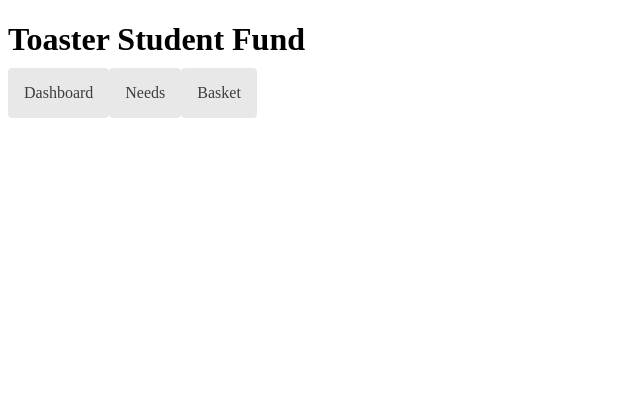
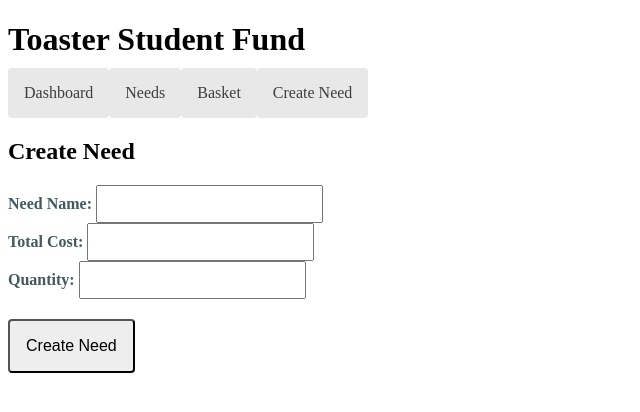
Before and after one commit to theeman05/SWEN-261-StudentUFund, an Angular app in the folder ufund-ui/: page /need-create in a window 1280 px wide. Before the commit this address led to /. Shown: the top 412 px of the page, without its empty margins (0-640 px from the left). Built offline with nearby package versions, Linux system fonts and the light colour scheme.

Commit message:
admin create need implemented

```diff
--- a/ufund-ui/src/app/app-routing.module.ts
+++ b/ufund-ui/src/app/app-routing.module.ts
@@ -5,13 +5,15 @@ import { DashboardComponent } from './dashboard/dashboard.component';
 import { NeedDetailComponent } from './need-detail/need-detail.component';
 import { NeedsComponent } from './needs/needs.component';
 import { BasketComponent } from './basket/basket.component';
+import { NeedCreateComponent } from './need-create/need-create.component';
 
 const routes: Routes = [
   { path: '', redirectTo: '/dashboard', pathMatch: 'full' },
   { path: 'dashboard', component: DashboardComponent },
   { path: 'detail/:name', component: NeedDetailComponent },
   { path: 'needs', component: NeedsComponent },
-  {path: 'basket', component: BasketComponent}
+  {path: 'basket', component: BasketComponent},
+  {path: 'need-create', component: NeedCreateComponent}
 ];
 
 @NgModule({
--- a/ufund-ui/src/app/app.component.html
+++ b/ufund-ui/src/app/app.component.html
@@ -3,5 +3,6 @@
   <a routerLink="/dashboard">Dashboard</a>
   <a routerLink="/needs">Needs</a>
   <a routerLink="/basket">Basket</a>
+  <a routerLink="/need-create">Create Need</a>
 </nav>
 <router-outlet></router-outlet>
--- a/ufund-ui/src/app/app.module.ts
+++ b/ufund-ui/src/app/app.module.ts
@@ -9,6 +9,7 @@ import { AppRoutingModule } from './app-routing.module';
 import { DashboardComponent } from './dashboard/dashboard.component';
 import { NeedDetailComponent } from './need-detail/need-detail.component';
 import { BasketComponent } from './basket/basket.component';
+import { NeedCreateComponent } from './need-create/need-create.component';
 
 @NgModule({
   declarations: [
@@ -17,6 +18,7 @@ import { BasketComponent } from './basket/basket.component';
     DashboardComponent,
     NeedDetailComponent,
     BasketComponent,
+    NeedCreateComponent,
   ],
   imports: [
     BrowserModule,
--- /dev/null
+++ b/ufund-ui/src/app/need-create/need-create.component.css
@@ -0,0 +1,23 @@
+label {
+  color: #435960;
+  font-weight: bold;
+}
+input {
+  font-size: 1em;
+  padding: .5rem;
+}
+button {
+  margin-top: 20px;
+  background-color: #eee;
+  padding: 1rem;
+  border-radius: 4px;
+  font-size: 1rem;
+}
+button:hover {
+  background-color: #cfd8dc;
+}
+button:disabled {
+  background-color: #eee;
+  color: #ccc;
+  cursor: auto;
+}
--- /dev/null
+++ b/ufund-ui/src/app/need-create/need-create.component.html
@@ -0,0 +1,16 @@
+<div>
+    <h2>Create Need</h2>
+    <div>
+        <label>Need Name: </label>
+        <input #needName />
+    </div>
+    <div>
+        <label>Total Cost: </label>
+        <input #needCost />
+    </div>
+    <div>
+        <label>Quantity: </label>
+        <input #needQuantity />
+    </div>
+    <button type="button" (click)="createNeed(needName.value, needCost.value, needQuantity.value); needName.value = ''; needCost.value = ''; needQuantity.value = ''">Create Need</button>
+</div>
--- /dev/null
+++ b/ufund-ui/src/app/need-create/need-create.component.ts
@@ -0,0 +1,21 @@
+import { Component, OnInit } from '@angular/core';
+import { Need } from '../need';
+import { NeedService } from '../need.service';
+
+@Component({
+  selector: 'app-need-create',
+  templateUrl: './need-create.component.html',
+  styleUrls: ['./need-create.component.css']
+})
+export class NeedCreateComponent{
+  constructor(
+    private needService: NeedService,
+  ) {}
+
+  createNeed(name: string, cost: string, quantity: string): void {
+    name = name.trim();
+    if (name && cost && quantity) {
+      this.needService.addNeed({name: name, cost: Number(cost), quantity: Number(quantity)} as Need).subscribe()
+    }
+  }
+}
--- a/ufund-ui/src/app/need-detail/need-detail.component.html
+++ b/ufund-ui/src/app/need-detail/need-detail.component.html
@@ -1,10 +1,6 @@
 <div *ngIf="need">
 <h2>{{need.name}} Details</h2>
 <div><span>name: </span>{{need.name}}</div>
-<div>
-    <label for="need-type">Need type: </label>
-    <input id="need-type" [(ngModel)]="need.type" placeholder="Need type"/>
-</div>
 <div>
     <label for="need-cost">Need cost: </label>
     <input id="need-cost" [(ngModel)]="need.cost" placeholder="Need cost"/>
--- a/ufund-ui/src/app/need.ts
+++ b/ufund-ui/src/app/need.ts
@@ -2,5 +2,4 @@ export interface Need {
     name: string;
     cost: number;
     quantity: number;
-    type: string;
 }
```
Also changed, not shown: 2 other files (tests, documents, lock files or other folders).
